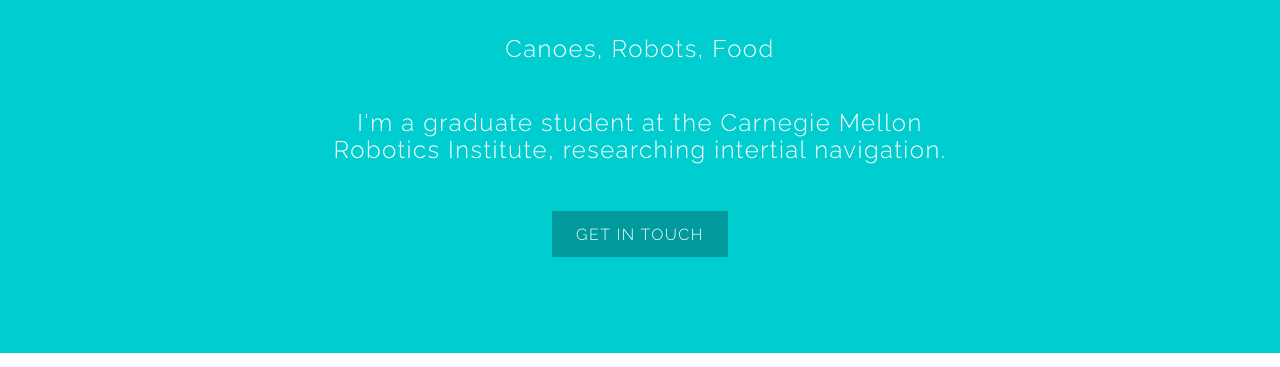
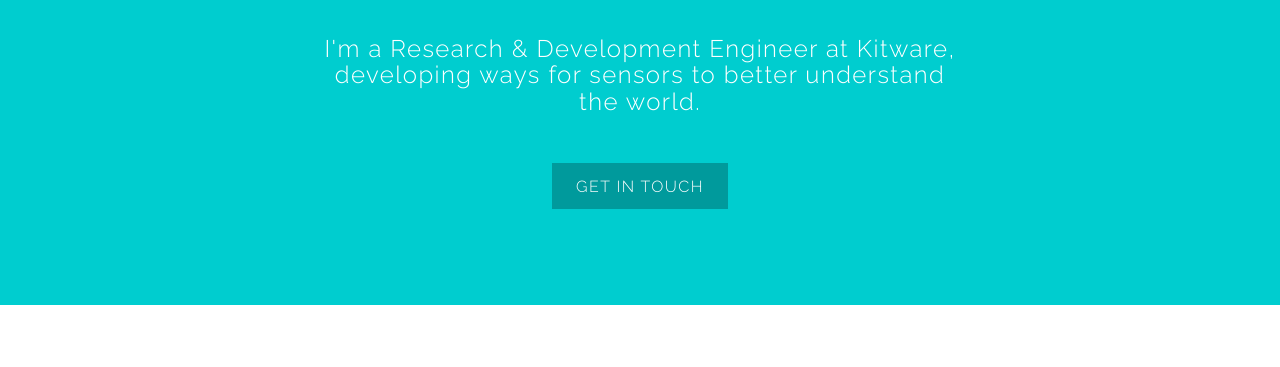
Before and after one commit to DennisMelamed/DennisMelamed.github.io, a plain HTML site: page index.html in a window 1280 px wide. Shown: the part 243-610 px from the top of the page. Drawn offline with Linux system fonts and the light colour scheme.

Commit message:
updated tagline

```diff
--- a/index.html
+++ b/index.html
@@ -19,8 +19,7 @@
 		<!-- Banner -->
 			<section id="banner">
 				<h2>Dennis Melamed</h2>
-				<p>Canoes, Robots, Food</p>
-					<p> I'm a graduate student at the Carnegie Mellon Robotics Institute, researching intertial navigation. </p>
+					<p> I'm a Research & Development Engineer at Kitware, developing ways for sensors to better understand the world. </p>
 				<ul class="actions">
 					<li><a href="mailto:dennis@dennismelamed.me" class="button special">Get in touch</a></li>
 				</ul>
```
